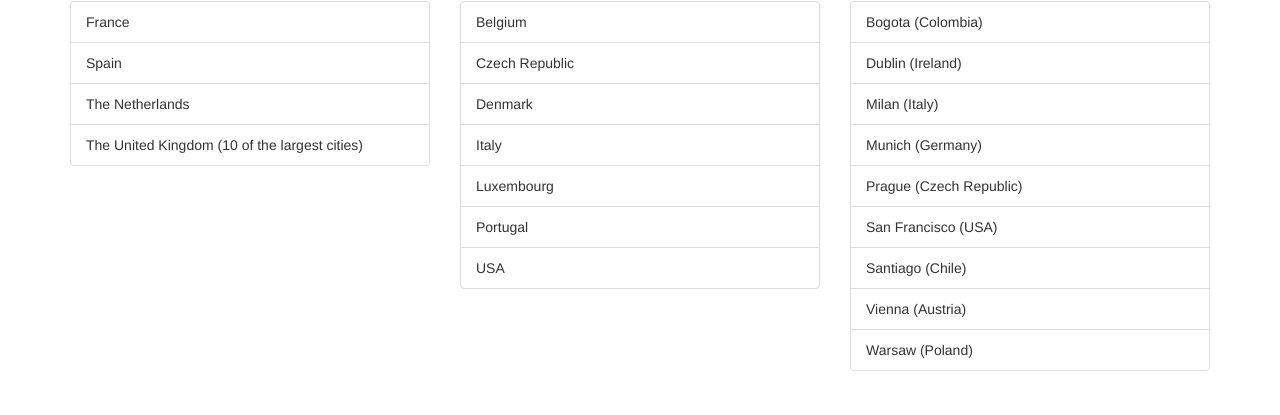
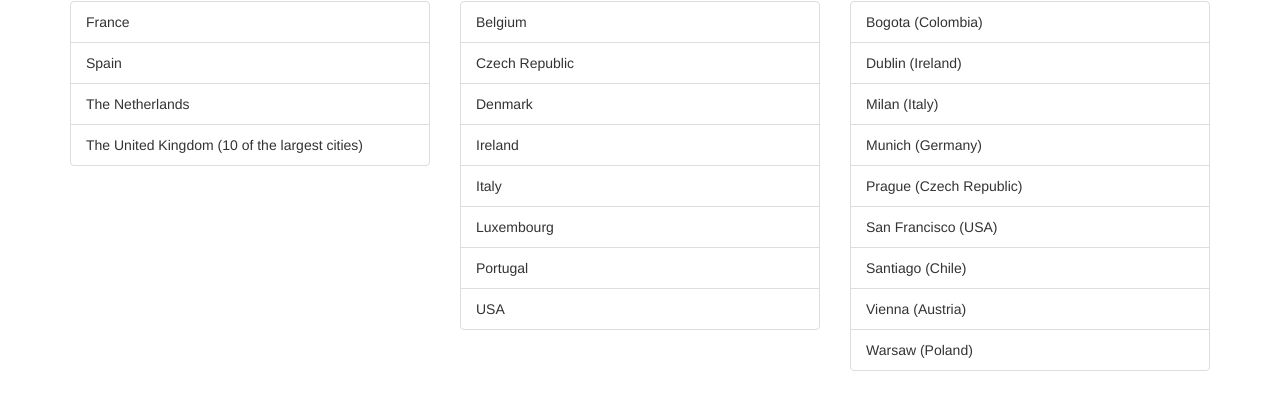
Before and after one commit to sigfox/makers.sigfox.com, a Jekyll site: the page built from index.html, in a window 1280 px wide and 900 px high, scrolled down 6798 px. Shown: the part 123-538 px from the top of the window. Built offline with Jekyll 4.4.1, drawn with Linux system fonts in a browser that asks for light colours.

Commit message:
Add Ireland to countries under roll-out

```diff
--- a/_data/coverage.yml
+++ b/_data/coverage.yml
@@ -22,6 +22,8 @@ countries:
     status: rollout
   - name: Italy
     status: rollout
+  - name: Ireland
+    status: rollout
 cities:
   - name: Milan
     country: Italy
```
